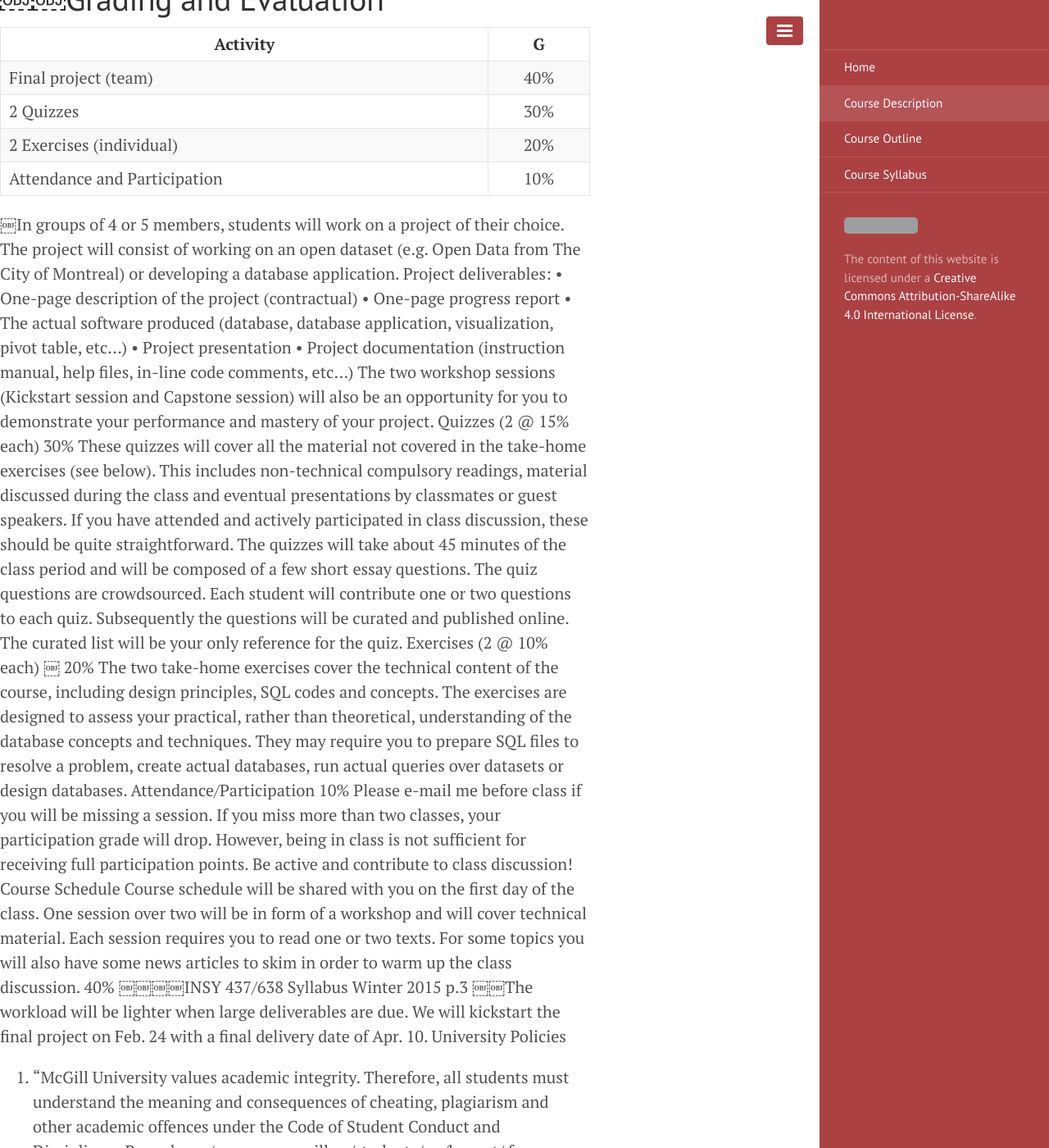
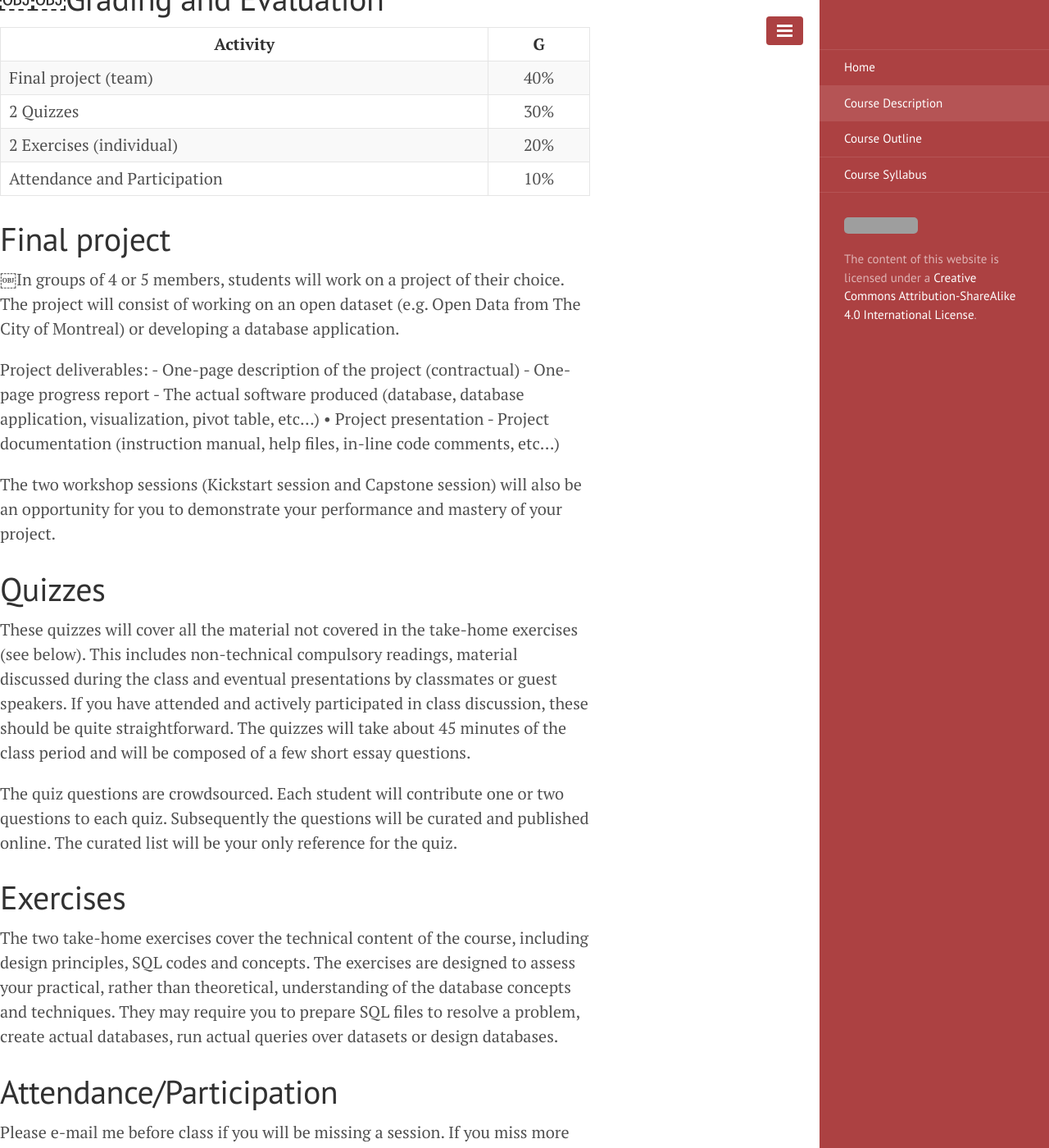
Before and after one commit to retrography/data-management, a Jekyll site: the page built from description.md, in a window 1280 px wide and 1400 px high, scrolled down 2190 px. Shown: the whole window at 82% size. Built offline with Jekyll 4.4.1, drawn with Linux system fonts in a browser that asks for light colours; Markdown is read by kramdown in place of the engine named in the settings; some of the changed text lies outside the part shown; grey boxes are pictures that could not be loaded.

Commit message:
complete description

```diff
--- a/description.md
+++ b/description.md
@@ -61,28 +61,43 @@ We will be using a relational database for documents (slides, assignments, etc.)
 | 2 Exercises (individual)     |  20%  |
 | Attendance and Participation |  10%  |
 
+# Final project
+
 ￼In groups of 4 or 5 members, students will work on a project of their choice. The project will consist of working on an open dataset (e.g. Open Data from The City of Montreal) or developing a database application.
+
 Project deliverables:
-• One-page description of the project (contractual)
-• One-page progress report
-• The actual software produced (database, database application, visualization, pivot table, etc...) • Project presentation
-• Project documentation (instruction manual, help files, in-line code comments, etc...)
+    - One-page description of the project (contractual)
+    - One-page progress report
+    - The actual software produced (database, database application, visualization, pivot table, etc...) • Project presentation
+    - Project documentation (instruction manual, help files, in-line code comments, etc...)
+
 The two workshop sessions (Kickstart session and Capstone session) will also be an opportunity for you to demonstrate your performance and mastery of your project.
-Quizzes (2 @ 15% each) 30%
+
+# Quizzes
+
 These quizzes will cover all the material not covered in the take-home exercises (see below). This includes non-technical compulsory readings, material discussed during the class and eventual presentations by classmates or guest speakers. If you have attended and actively participated in class discussion, these should be quite straightforward. The quizzes will take about 45 minutes of the class period and will be composed of a few short essay questions.
+
 The quiz questions are crowdsourced. Each student will contribute one or two questions to each quiz. Subsequently the questions will be curated and published online. The curated list will be your only reference for the quiz.
-Exercises (2 @ 10% each) ￼ 20%
+
+# Exercises
+
 The two take-home exercises cover the technical content of the course, including design principles, SQL codes and concepts. The exercises are designed to assess your practical, rather than theoretical, understanding of the database concepts and techniques. They may require you to prepare SQL files to resolve a problem, create actual databases, run actual queries over datasets or design databases.
-Attendance/Participation 10%
+
+# Attendance/Participation
+
 Please e-mail me before class if you will be missing a session. If you miss more than two classes, your participation grade will drop. However, being in class is not sufficient for receiving full participation points. Be active and contribute to class discussion!
-Course Schedule
-Course schedule will be shared with you on the first day of the class. One session over two will be in form of a workshop and will cover technical material. Each session requires you to read one or two texts. For some topics you will also have some news articles to skim in order to warm up the class discussion.
-40%
-￼￼￼￼INSY 437/638 Syllabus Winter 2015 p.3
-￼￼The workload will be lighter when large deliverables are due. We will kickstart the final project on Feb. 24 with a final delivery date of Apr. 10.
-University Policies
+
+# Course Schedule
+
+Course schedule will be shared with you on the first day of the class. One session over two will be in form of a workshop and will cover technical material. Each session requires you to read one or two texts. For some topics you will also have some news articles to skim in order to warm up the class discussion. We will kickstart the final project on Feb. 24 with a final delivery date of Apr. 10.
+
+# University Policies
+
 1. "McGill University values academic integrity. Therefore, all students must understand the meaning and consequences of cheating, plagiarism and other academic offences under the Code of Student Conduct and Disciplinary Procedures (see www.mcgill.ca/students/srr/honest/ for more information) "L'université McGill attache une haute importance à l’honnêteté académique. Il incombe par conséquent à tous les étudiants de comprendre ce que l'on entend par tricherie, plagiat et autres infractions académiques, ainsi que les conséquences que peuvent avoir de telles actions, selon le Code de conduite de l'étudiant et des procédures disciplinaires (pour de plus amples renseignements, veuillez consulter le site www.mcgill.ca/students/srr/honest/)."
+
 2. “In accord with McGill University’s Charter of Students’ Rights, students in this course have the right to submit in English or in French any written work that is to be graded.” (approved by Senate on 21 January 2009 - see also the section in this document on Assignments and evaluation.)
 "Conformément à la Charte des droits de l’étudiant de l’Université McGill, chaque étudiant a le droit de soumettre en français ou en anglais tout travail écrit devant être noté (sauf dans le cas des cours dont l’un des objets est la maîtrise d’une langue)."
-Credits
+
+# Credits
+
 Credits go to my colleagues Hani Safadi and Youngsok Bang for providing the original material. I am also indebted to Samer Faraj and Animesh Animesh for their constructive feedback on earlier drafts of the course design.
```
